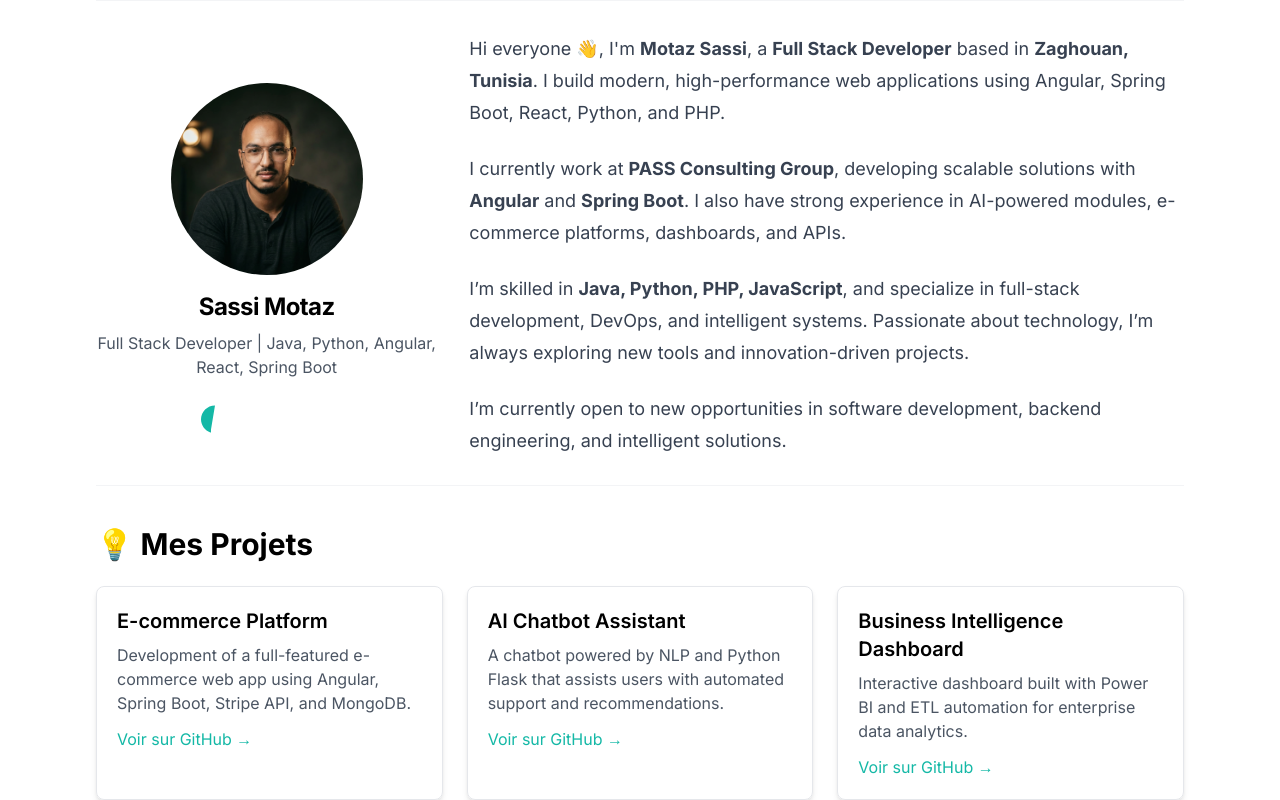
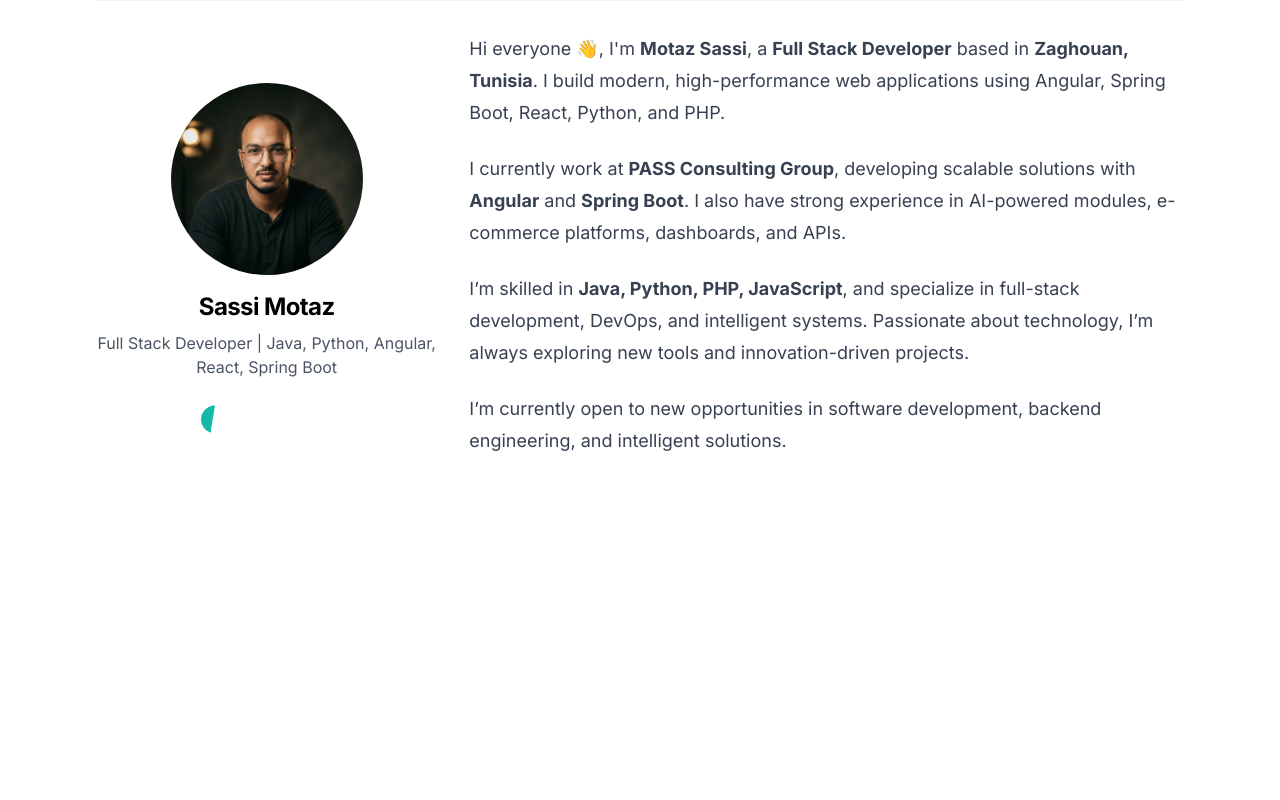
Before and after one commit to SassiMotaz/-my-portfolio, a Next.js app: page / in a window 1280 px wide. Shown: the part 176-976 px from the top of the page. After the commit the page ends 800 px from the top, so only its background shows below. Built offline with nearby package versions, Linux system fonts and the light colour scheme.

Commit message:
Remove Projects Section from Home Page

```diff
--- a/app/page.tsx
+++ b/app/page.tsx
@@ -103,30 +103,6 @@ export default function Home() {
             </p>
           </div>
         </div>
-
-        {/* Projects Section */}
-        <div className="pt-10">
-          <h2 className="text-3xl font-bold mb-6 dark:text-gray-200">💡 Mes Projets</h2>
-          <div className="grid md:grid-cols-3 gap-6">
-            {projects.map((project, index) => (
-              <div
-                key={index}
-                className="border rounded-lg p-5 shadow-md hover:shadow-lg transition"
-              >
-                <h3 className="text-xl font-semibold">{project.title}</h3>
-                <p className="text-gray-600 dark:text-gray-300 mt-2">{project.description}</p>
-                <a
-                  href={project.link}
-                  target="_blank"
-                  className="text-teal-500 hover:underline mt-3 inline-block"
-                >
-                  Voir sur GitHub →
-                </a>
-              </div>
-            ))}
-          </div>
-        </div>
-
       </div>
     </>
   );
```
